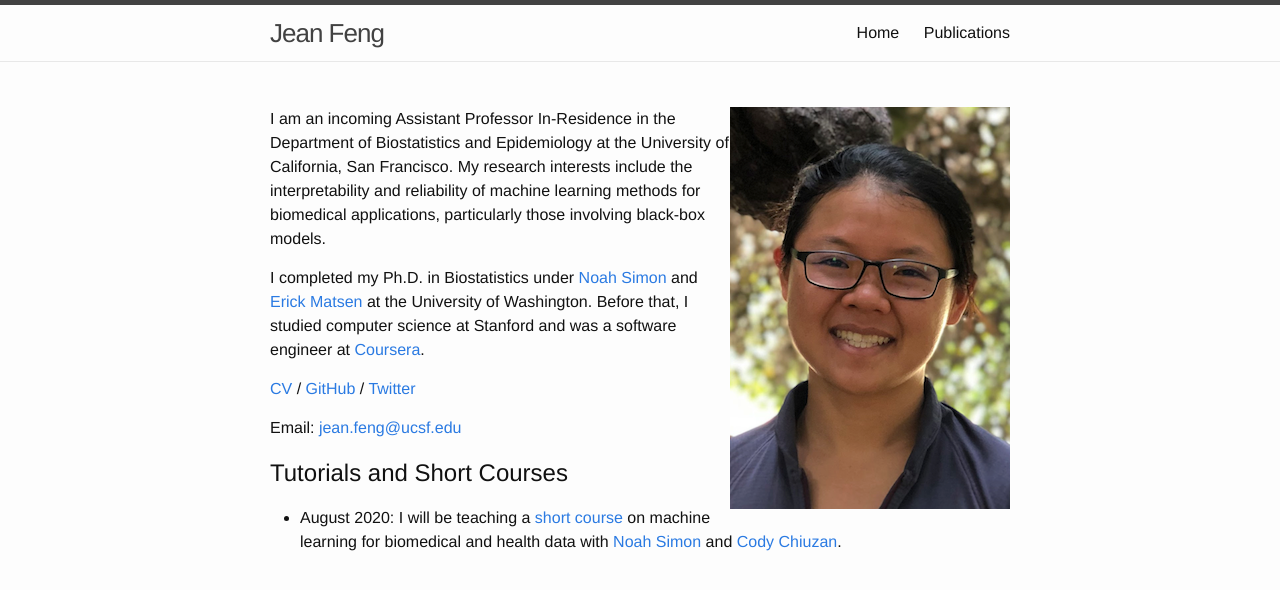
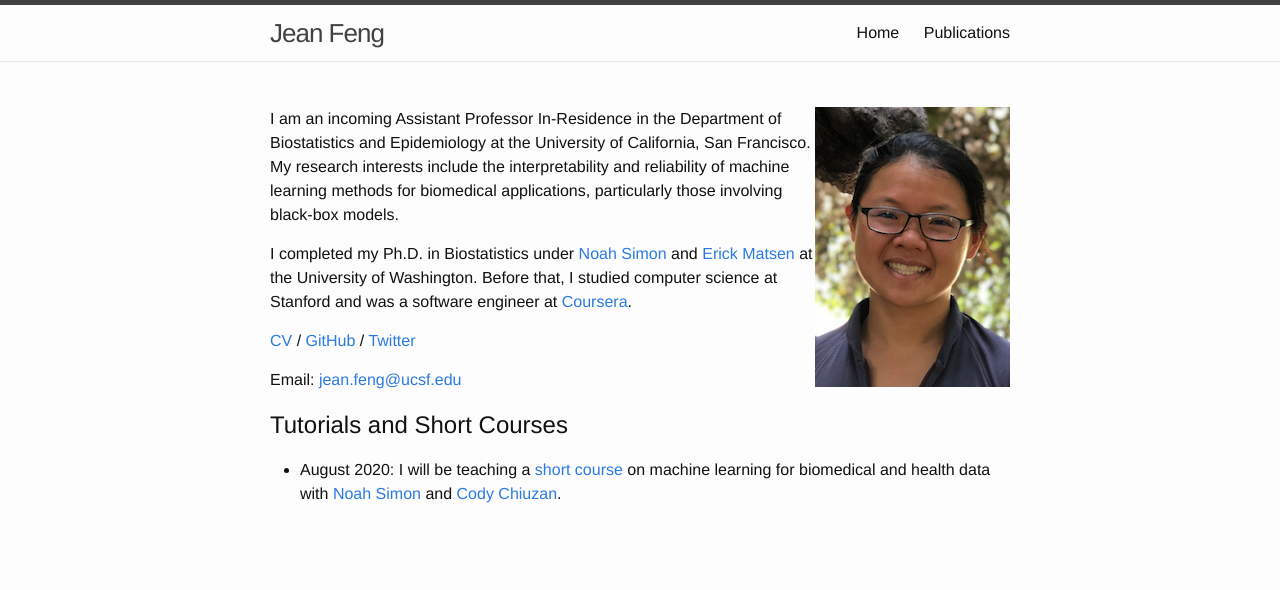
Before and after one commit to jjfeng/jjfeng.github.io, a Jekyll site: the page built from index.md, in a window 1280 px wide. Shown: the top 590 px of the page. Built offline with Jekyll 4.4.1, drawn with Linux system fonts in a browser that asks for light colours.

Commit message:
update homepage

```diff
--- a/index.md
+++ b/index.md
@@ -4,7 +4,7 @@
 ---
 
 
-<img align="right" src="headshot.png">
+<img align="right" src="headshot.png" margin="20px" height="280px">
 
 I am an incoming Assistant Professor In-Residence in the Department of Biostatistics and Epidemiology at the University of California, San Francisco.
 My research interests include the interpretability and reliability of machine learning methods for biomedical applications, particularly those involving black-box models.
```
Also changed, not shown: headshot.png.
